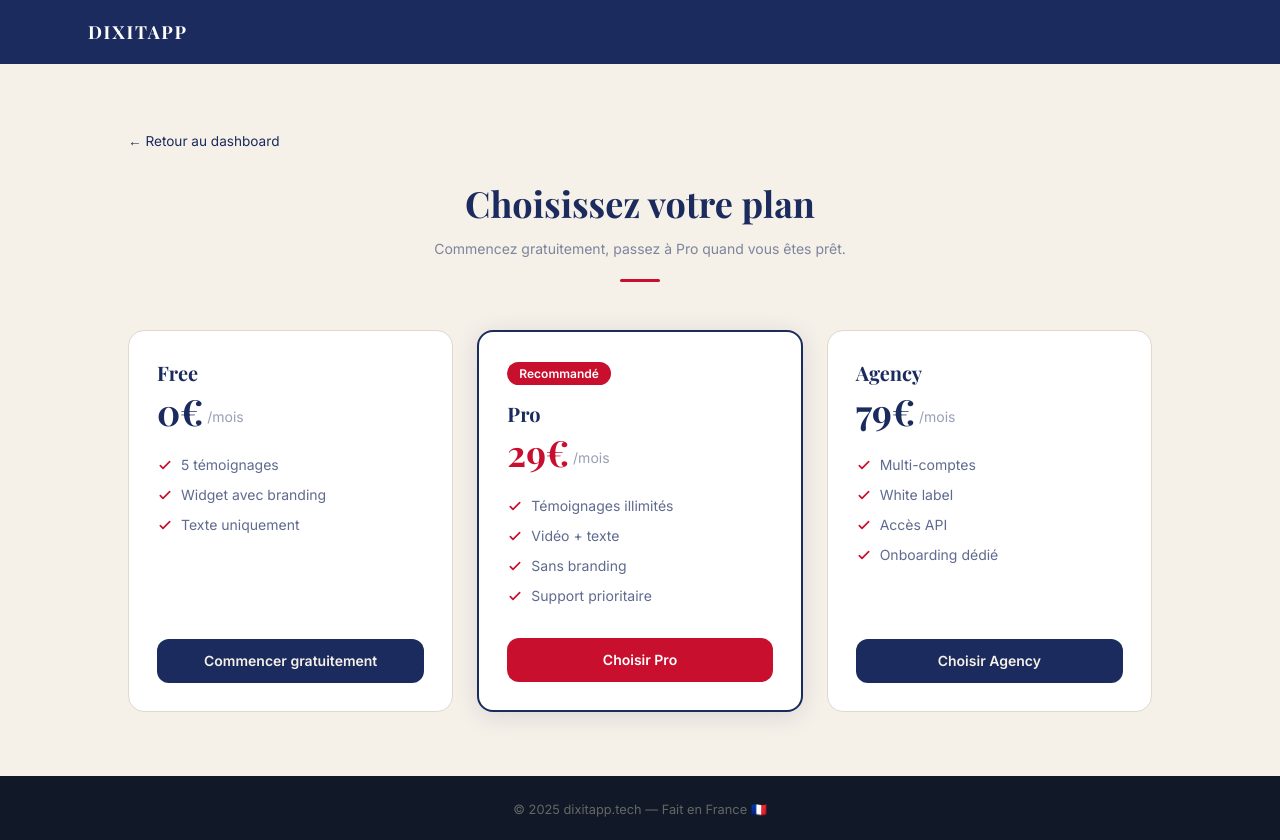
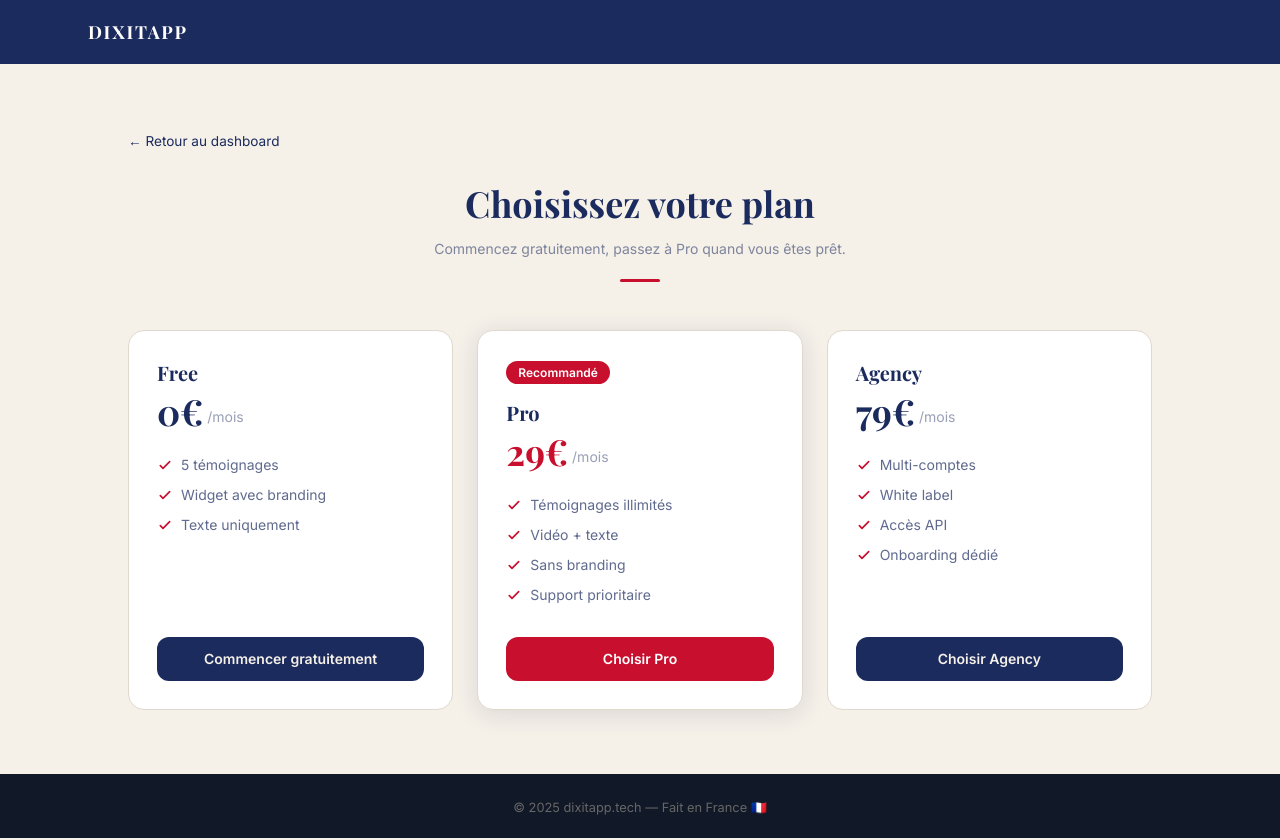
Before and after one commit to Matheo110/dixitapp, a React (Vite) app: page /pricing in a window 1280 px wide. Built offline with nearby package versions, Linux system fonts and the light colour scheme; no server answers; a web font is replaced by a local one.

Commit message:
Remove fixed border on PRO card

```diff
--- a/src/pages/Pricing.jsx
+++ b/src/pages/Pricing.jsx
@@ -97,7 +97,7 @@ export default function Pricing() {
                 key={plan.key}
                 className="bg-white rounded-2xl p-7 flex flex-col"
                 style={{
-                  border: plan.featured ? '2px solid #1B2B5E' : '1px solid #E0D8CC',
+                  border: '1px solid #E0D8CC',
                   boxShadow: plan.featured ? '0 4px 24px rgba(27,43,94,0.12)' : 'none',
                   transition: 'all 0.3s ease',
                   transform: 'translateY(0)',
@@ -112,7 +112,7 @@ export default function Pricing() {
                 }}
                 onMouseLeave={e => {
                   e.currentTarget.style.transform = 'translateY(0)'
-                  e.currentTarget.style.boxShadow = plan.featured ? '0 4px 24px rgba(27,43,94,0.12)' : 'none'
+                  e.currentTarget.style.boxShadow = plan.featured ? '0 4px 24px rgba(27,43,94,0.08)' : 'none'
                   e.currentTarget.style.outline = 'none'
                 }}
               >
```
